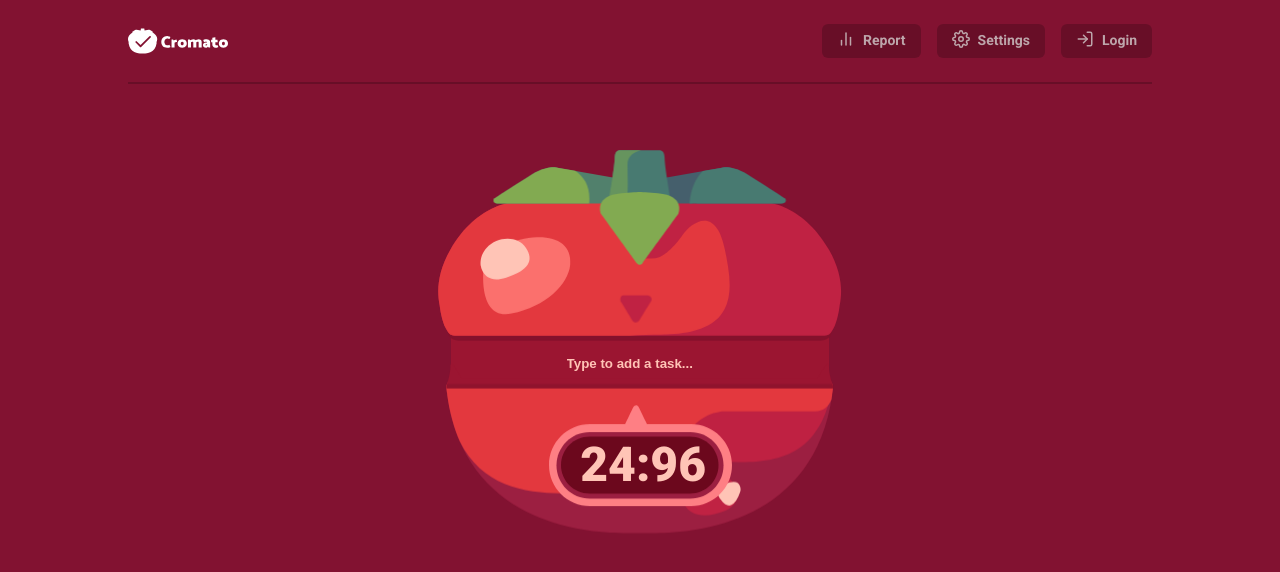
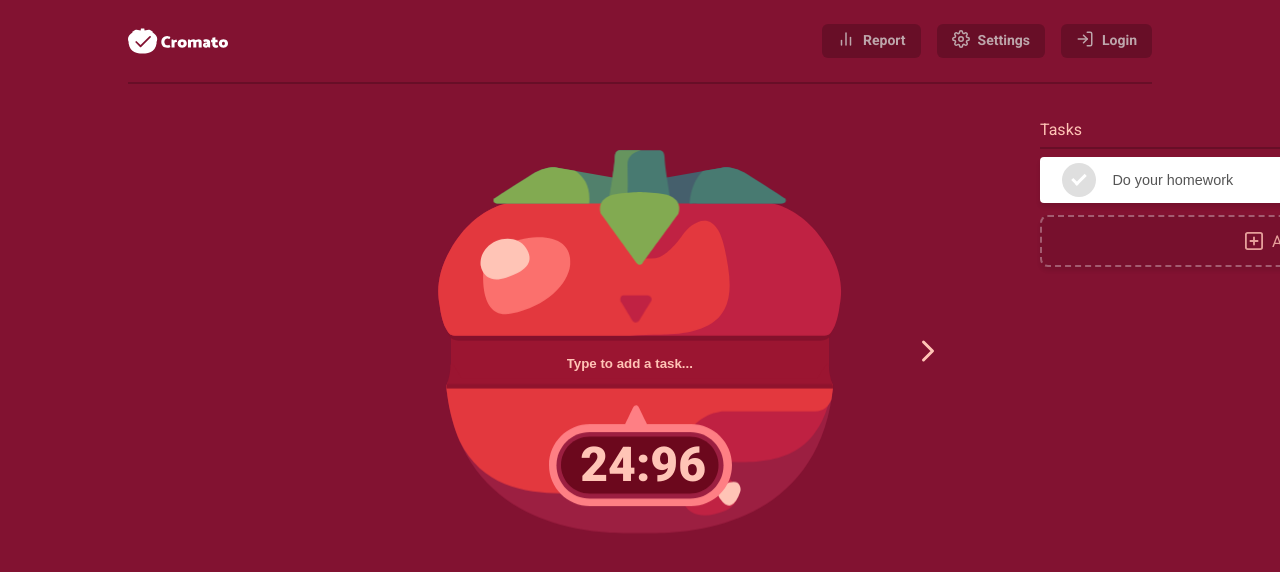
Before and after one commit to espressoshock/cromato, a React (Create React App) app in the folder cromato-client-reactjs/: page / in a window 1280 px wide. Shown: the top 572 px of the page. Built offline with nearby package versions, Linux system fonts and the light colour scheme; no server answers.

Commit message:
pomodoro-timer: task-list added

```diff
--- a/cromato-client-reactjs/src/components/pomodoro-timer/PomodoroTimer.css
+++ b/cromato-client-reactjs/src/components/pomodoro-timer/PomodoroTimer.css
@@ -3,8 +3,9 @@
    =============== */
 .pomodoro-timer {
   position: relative;
-  overflow-x: hidden;
-  height: 100%;
+  transition: transform 0.4s cubic-bezier(0.75, -0.5, 0, 1.75);
+  width: 600px;
+  margin: auto;
 }
 .pomodoro-timer .svg-wrapper svg {
   transform: scale(0.5);
@@ -17,6 +18,7 @@
   height: 370px;
   margin: auto;
   margin-top: 5em;
+  z-index: 5;
 }
 .pomodoro-timer .svg-wrapper .inner-panel {
   background-color: #9b1531;
@@ -589,3 +591,165 @@
     transform: translateX(373px);
   }
 }
+/* ===============
+   shelf-control
+   =============== */
+.pomodoro-timer .task-list-wrapper {
+  width: 500px;
+  margin: auto;
+  margin-top: -400px;
+  height: 500px;
+  position: relative;
+  z-index: 0;
+}
+.pomodoro-timer.tl-open .shelf-control {
+  transform: rotate(180deg) scale(1.5);
+}
+.pomodoro-timer .shelf-control {
+  position: absolute;
+  right: -50px;
+  top: 220px;
+  transform: scale(1.5);
+  stroke: #6c081d;
+  cursor: pointer;
+  transition: transform 0.4s cubic-bezier(0.75, -0.5, 0, 1.75);
+}
+.pomodoro-timer .shelf-control.active {
+  stroke: #ffc4b6;
+}
+.pomodoro-timer .shelf-control.active:hover {
+}
+/* ===============
+   task-list
+   =============== */
+.pomodoro-timer.tl-open {
+  transform: translate(-500px, 0);
+}
+.pomodoro-timer .task-list {
+  position: absolute;
+  top: 0;
+  right: -650px;
+  color: #ffc4b6;
+  width: 500px;
+}
+.pomodoro-timer .task-list .divider {
+  margin-top: 0.5em;
+  margin-bottom: 0.5em;
+  width: 100%;
+}
+/* ===============
+   task-list / task
+   =============== */
+.pomodoro-timer .task-list .task {
+  background-color: white;
+  box-shadow: rgb(0 0 0 / 10%) 0px 4px 4px;
+  border-radius: 4px;
+  cursor: pointer;
+  margin-top: 8px;
+  text-align: left;
+  font-size: 16px;
+  box-sizing: border-box;
+  border-left: 6px solid transparent;
+  padding: 6px 16px;
+  display: flex;
+  align-items: center;
+  justify-content: space-between;
+}
+.pomodoro-timer .task-list .task .pomodoroStat {
+  position: relative;
+  top: -4px;
+}
+.pomodoro-timer .task-list .task .context-menu {
+  border: 1px solid rgb(223, 223, 223);
+  border-radius: 4px;
+  padding: 2px 4px;
+  background-color: white;
+  width: 20px;
+  transition: all 0.4s ease;
+  margin-left: 1em;
+  display: inline-block;
+}
+.pomodoro-timer .task-list .task .context-menu svg {
+  position: relative;
+  right: 2px;
+  top: 1px;
+}
+.pomodoro-timer .task-list .task .context-menu:hover {
+  background-color: rgb(223, 223, 223);
+}
+.pomodoro-timer .task-list .task .completed-checkbox {
+  width: 34px;
+  height: 34px;
+  background: rgb(223, 223, 223);
+  border-radius: 50%;
+  display: inline-block;
+  order: 0;
+}
+.pomodoro-timer .task-list .task .completed-checkbox::after {
+  content: '';
+  display: block;
+  margin-left: 13px;
+  margin-top: 8px;
+  width: 5px;
+  height: 11px;
+  border-style: solid;
+  border-color: rgb(255, 255, 255);
+  border-image: initial;
+  border-width: 0px 3px 3px 0px;
+  transform: rotate(45deg);
+}
+
+.pomodoro-timer .task-list input {
+  border: none;
+  outline: none;
+}
+.pomodoro-timer .task-list .left {
+  display: flex;
+  align-items: center;
+  justify-content: flex-start;
+  order: 1;
+}
+.pomodoro-timer .task-list .right {
+  order: 2;
+}
+.pomodoro-timer .task-list .right {
+  color: rgb(187, 187, 187);
+}
+.pomodoro-timer .task-list input,
+.pomodoro-timer .task-list .right,
+.pomodoro-timer .task-list .right div {
+  display: inline-block;
+}
+.pomodoro-timer .task-list .taskNameInput {
+  display: inline-block;
+  order: 1;
+  margin-left: 1em;
+  color: rgb(85, 85, 85);
+  font-size: 0.9em;
+  font-weight: 500;
+}
+.pomodoro-timer .task-list .pomodoroEstInput {
+  width: 10px;
+  font-size: 0.8em;
+}
+/* ===============
+   task-list / add/task
+   =============== */
+.pomodoro-timer .task-list .add-task {
+  background-color: rgba(0, 0, 0, 0.1);
+  border-radius: 8px;
+  display: flex;
+  -webkit-box-pack: center;
+  justify-content: center;
+  -webkit-box-align: center;
+  align-items: center;
+  cursor: pointer;
+  opacity: 0.8;
+  margin-top: 12px;
+  border: 2px dashed rgba(255, 255, 255, 0.4);
+  padding: 12px 0px;
+}
+.pomodoro-timer .task-list .add-task .icon {
+  margin-right: 6px;
+  transform: scale(0.9);
+}
--- a/cromato-client-reactjs/src/components/pomodoro-timer/PomodoroTimer.js
+++ b/cromato-client-reactjs/src/components/pomodoro-timer/PomodoroTimer.js
@@ -25,6 +25,9 @@ class PomodoroTimer extends Component {
     this.taskNameField = React.createRef();
     this.pomodoroTCounter = React.createRef();
   }
+  openTaskList = (e) => {
+    this.setState({ isTaskListOpen: !this.state.isTaskListOpen });
+  };
   ///////////////////////////////////
   ////////////////  COMPONENTMOUNT
   ///////////////////////////////////
@@ -224,7 +227,11 @@ class PomodoroTimer extends Component {
   //states: idle, ready, active, task-expanded, break
   render() {
     return (
-      <div className={`pomodoro-timer ${this.getTimerState()}`}>
+      <div
+        className={`pomodoro-timer ${this.getTimerState()} ${
+          this.state.isTaskListOpen ? 'tl-open' : ''
+        }`}
+      >
         <div
           className="svg-wrapper"
           onMouseEnter={this.onMouseEnter}
@@ -435,7 +442,7 @@ class PomodoroTimer extends Component {
               />
             </g>
           </svg>
-          <div className="task-list-wrapper">
+          <div className="task-list-wrapper-dep">
             <div className="interactive-controls add-task">
               <div className="lx-group">
                 <div className="checkbox">
@@ -467,6 +474,93 @@ class PomodoroTimer extends Component {
             </div>
           </div>
         </div>
+        <div className="task-list-wrapper">
+          <div
+            className="shelf-control active"
+            onClick={(e) => {
+              this.openTaskList(e);
+            }}
+          >
+            <svg
+              xmlns="http://www.w3.org/2000/svg"
+              width="24"
+              height="24"
+              viewBox="0 0 24 24"
+              fill="none"
+              stroke-width="2"
+              stroke-linecap="round"
+              stroke-linejoin="round"
+              class="feather feather-chevron-right"
+            >
+              <polyline points="9 18 15 12 9 6"></polyline>
+            </svg>
+          </div>
+          <div className="task-list">
+            <div className="header">
+              <div className="title">Tasks</div>
+              <div className="divider"></div>
+            </div>
+            <div className="list">
+              <div className="task">
+                <div className="left">
+                  <div className="completed-checkbox"></div>
+                  <input
+                    type="text"
+                    className="taskNameInput"
+                    value="Do your homework"
+                  />
+                </div>
+                <div className="right">
+                  <div className="pomodoroStat">
+                    <div className="pomodoroElapsed">2</div>
+                    <div className="separator">/</div>
+                    <input type="text" className="pomodoroEstInput" value="2" />
+                  </div>
+                  <div className="context-menu">
+                    <svg
+                      xmlns="http://www.w3.org/2000/svg"
+                      width="24"
+                      height="24"
+                      viewBox="0 0 24 24"
+                      fill="none"
+                      stroke="currentColor"
+                      stroke-width="2"
+                      stroke-linecap="round"
+                      stroke-linejoin="round"
+                      class="feather feather-more-vertical"
+                    >
+                      <circle cx="12" cy="12" r="1"></circle>
+                      <circle cx="12" cy="5" r="1"></circle>
+                      <circle cx="12" cy="19" r="1"></circle>
+                    </svg>
+                  </div>
+                </div>
+              </div>
+              {/* SPECIAL TASK - ADD  */}
+              <div className="task add-task">
+                <svg
+                  xmlns="http://www.w3.org/2000/svg"
+                  width="24"
+                  height="24"
+                  viewBox="0 0 24 24"
+                  fill="none"
+                  stroke="currentColor"
+                  stroke-width="2"
+                  stroke-linecap="round"
+                  stroke-linejoin="round"
+                  class="feather feather-plus-square"
+                  className="icon"
+                >
+                  <rect x="3" y="3" width="18" height="18" rx="2" ry="2"></rect>
+                  <line x1="12" y1="8" x2="12" y2="16"></line>
+                  <line x1="8" y1="12" x2="16" y2="12"></line>
+                </svg>
+                <div className="label">Add Task</div>
+              </div>
+              {/* SPECIAL TASK - ADD  */}
+            </div>
+          </div>
+        </div>
       </div>
     );
   }
--- a/cromato-client-reactjs/src/pages/timer/TimerPage.css
+++ b/cromato-client-reactjs/src/pages/timer/TimerPage.css
@@ -48,4 +48,5 @@
 }
 .timer-page .main-wrapper {
   height: calc(100% - 70px);
+  overflow-x: hidden;
 }
```
